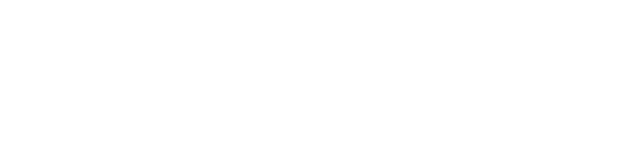
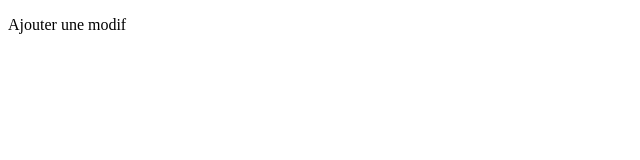
Before and after one commit to SenselessMap/Travail-d-quipe-1, a plain HTML site: page index.html in a window 1280 px wide. Shown: the whole page, without its empty margins (0-640 px from the left). Drawn offline with Linux system fonts and the light colour scheme.

Commit message:
ajouter une modif

```diff
--- a/index.html
+++ b/index.html
@@ -6,6 +6,6 @@
     <title>Travail d'équipe hannah</title>
 </head>
 <body>
-
+    <p>Ajouter une modif</p>
 </body>
 </html>
```
